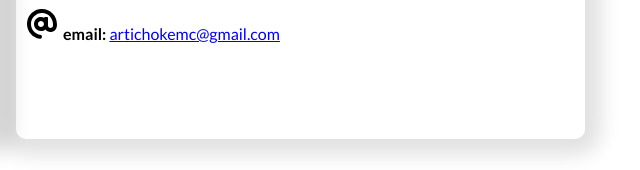
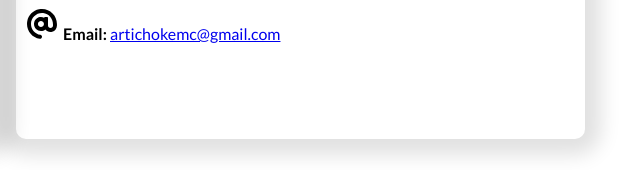
Before and after one commit to Smartich0ke/artichokemc.net, a plain HTML site: page index.html in a window 1280 px wide. Shown: the part 1487-1657 px from the top of the page, 634-1274 px from the left. Drawn offline with Linux system fonts and the light colour scheme.

Commit message:
capitalize Email

```diff
--- a/index.html
+++ b/index.html
@@ -34,7 +34,7 @@
       <p><span class="linkIcon"><img src="img/store-solid.svg" alt="store icon" height="32px" width="32px"></span><span class="bold">Store:</span> <a href="https://store.artichokenetwork.com"> visit</a></p>
       <p><span class="linkIcon"><img src="img/discord-brands.svg" alt="store icon" height="32px" width="32px"></span><span class="bold">Discord:</span> <a href="https://discord.gg/2PmMxqwzNe"> join</a></p>
       <p><span class="linkIcon"><img src="img/cube-solid.svg" alt="store icon" height="32px" width="32px"></span><span class="bold">Minecraft:</span>  <a href="#">play.artichokemc.net</a></p>
-      <p><span class="linkIcon"><img src="img/at-solid.svg" alt="store icon" height="32px" width="32px"></span><span class="bold">email:</span>  <a href="mailto:artichokemc@gmail.com">artichokemc@gmail.com</a></p>
+      <p><span class="linkIcon"><img src="img/at-solid.svg" alt="store icon" height="32px" width="32px"></span><span class="bold">Email:</span>  <a href="mailto:artichokemc@gmail.com">artichokemc@gmail.com</a></p>
     </div>
     </div>
   </body>
```
